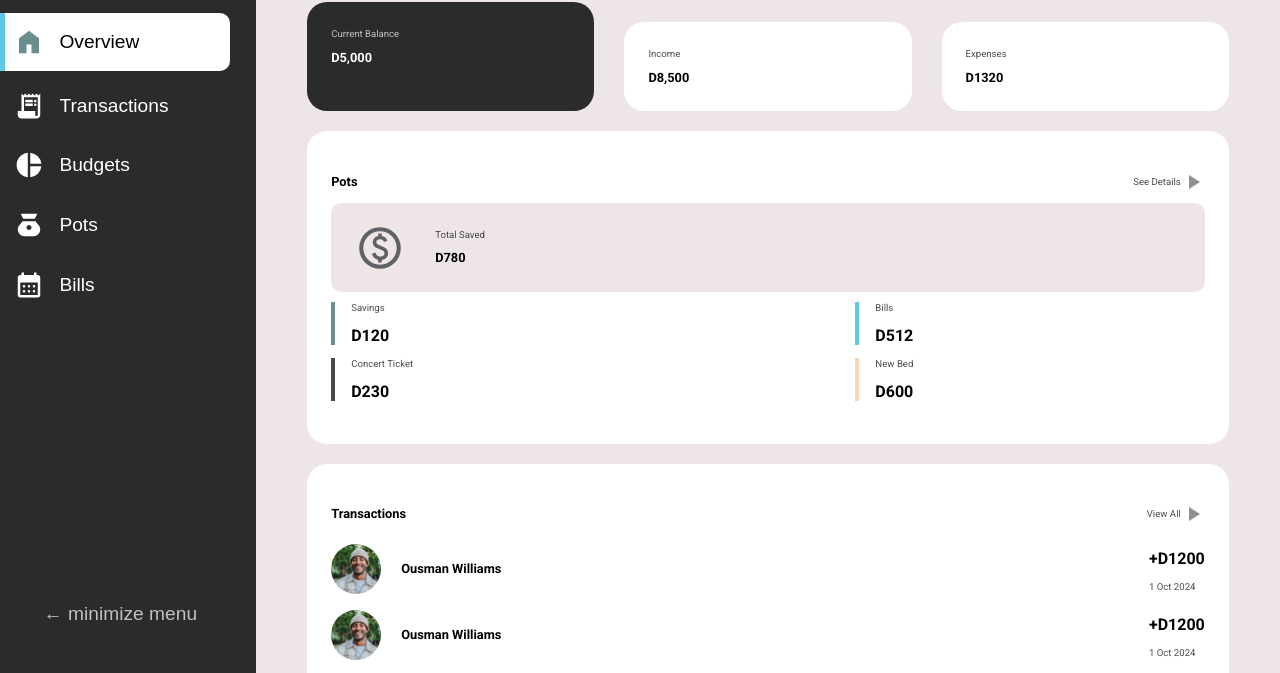
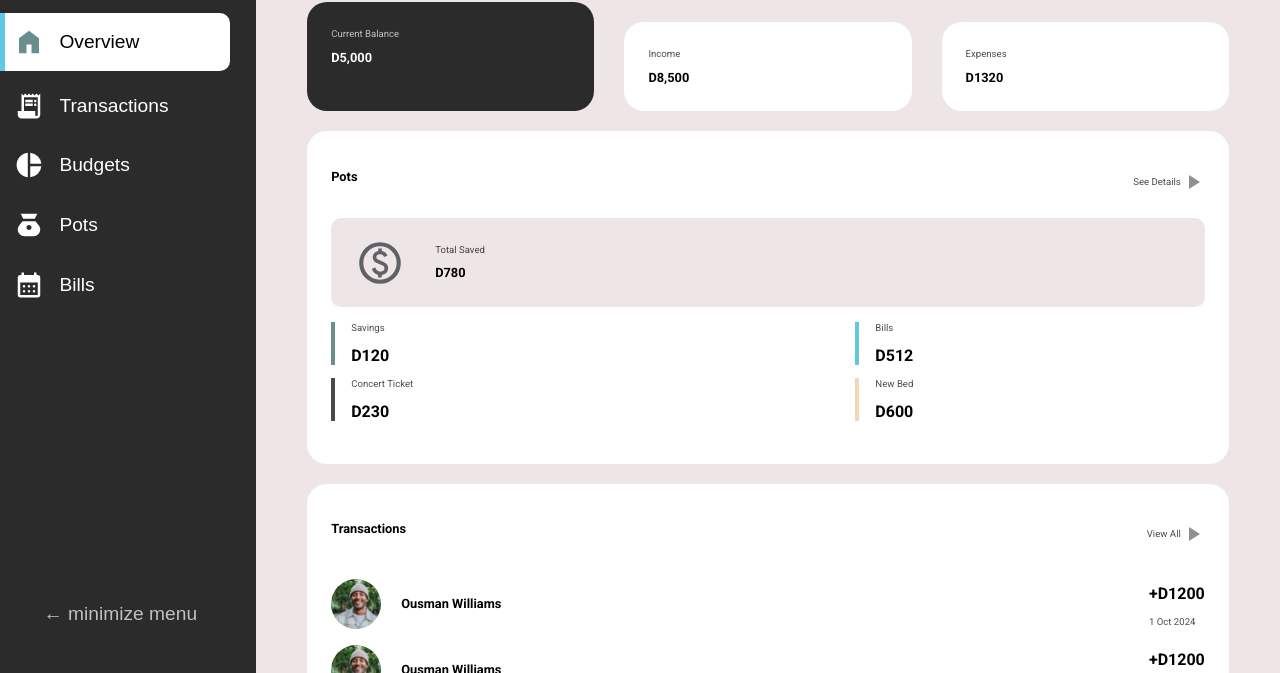
Before and after one commit to AliCamara20/FinanceApp, a plain HTML site: page index.html in a window 1280 px wide. Shown: the part 105-778 px from the top of the page. Drawn offline with Linux system fonts and the light colour scheme.

Commit message:
updated style.css

```diff
--- a/style.css
+++ b/style.css
@@ -350,9 +350,18 @@ header{
 }
 
 
+ .total-saved, .budget-info, .bill-info:first-child, .transaction-details{
+    margin: 15px 0 5px 0;
+
+ }
+
+ .section-header h2{
+    margin-top: 0;
+ }
+
+@media (min-width: 700px){
 
 
-@media (min-width: 700px){
     .tabs .desc{
         display: block;
     }
@@ -377,6 +386,8 @@ header{
     .detail + .detail{
         margin-left: 30px;
     }
+
+
 }
 
 @media (min-width: 1200px){
```
